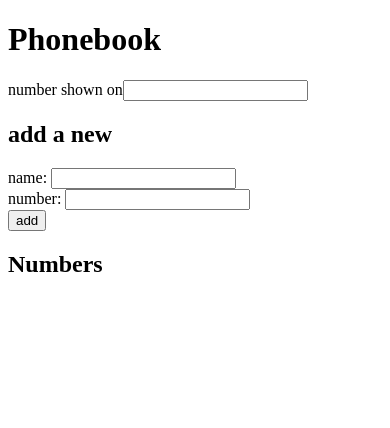
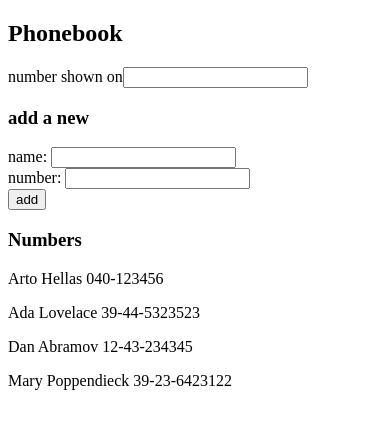
Before and after one commit to Ilmag/exercises, a React (Create React App) app in the folder part2/phonebook/: page / in a window 390 px wide. Shown: the top 428 px of the page. Built offline with nearby package versions, Linux system fonts and the light colour scheme.

Commit message:
2.10: The Phonebook Step5
2.10: The Phonebook Step5

```diff
--- a/part2/phonebook/src/App.js
+++ b/part2/phonebook/src/App.js
@@ -1,4 +1,7 @@
 import { useState } from "react";
+import Filter from "./components/Filter";
+import PersonForm from "./components/PersonForm";
+import Persons from "./components/Persons";
 
 const App = () => {
   const [persons, setPersons] = useState([
@@ -46,39 +49,31 @@ const App = () => {
       setPersons(persons.concat(newPerson));
       setNewName("");
       setNewNumber("");
+      setFilteredPersons(persons.concat(newPerson));
     }
   };
 
-  console.log(filterNumber);
-  console.log(filteredPersons);
-
   return (
     <div>
-      <h1>Phonebook</h1>
+      <h2>Phonebook</h2>
       <div>
-        number shown on
-        <input value={filterNumber} onChange={handleFilterNumber} />
+        <Filter
+          filterNumber={filterNumber}
+          handleFilterNumber={handleFilterNumber}
+        />
       </div>
       <div>
-        <h2>add a new</h2>
+        <h3>add a new</h3>
+        <PersonForm
+          addNewPerson={addNewPerson}
+          newName={newName}
+          handleNewName={handleNewName}
+          newNumber={newNumber}
+          handleNewNumber={handleNewNumber}
+        />
       </div>
-      <form onSubmit={addNewPerson}>
-        <div>
-          name: <input value={newName} onChange={handleNewName} />
-        </div>
-        <div>
-          number: <input value={newNumber} onChange={handleNewNumber} />
-        </div>
-        <div>
-          <button type="submit">add</button>
-        </div>
-      </form>
-      <h2>Numbers</h2>
-      {filteredPersons.map((person) => (
-        <p key={person.id}>
-          {person.name} {person.number}
-        </p>
-      ))}
+      <h3>Numbers</h3>
+      <Persons filteredPersons={filteredPersons} persons={persons} />
     </div>
   );
 };
--- /dev/null
+++ b/part2/phonebook/src/components/Filter.js
@@ -0,0 +1,10 @@
+const Filter = (props) => {
+  return (
+    <div>
+      number shown on
+      <input value={props.filterNumber} onChange={props.handleFilterNumber} />
+    </div>
+  );
+};
+
+export default Filter;
--- /dev/null
+++ b/part2/phonebook/src/components/PersonForm.js
@@ -0,0 +1,18 @@
+const PersonForm = (props) => {
+  return (
+    <form onSubmit={props.addNewPerson}>
+      <div>
+        name: <input value={props.newName} onChange={props.handleNewName} />
+      </div>
+      <div>
+        number:{" "}
+        <input value={props.newNumber} onChange={props.handleNewNumber} />
+      </div>
+      <div>
+        <button type="submit">add</button>
+      </div>
+    </form>
+  );
+};
+
+export default PersonForm;
--- /dev/null
+++ b/part2/phonebook/src/components/Persons.js
@@ -0,0 +1,26 @@
+import React from "react";
+const Persons = (props) => {
+  if (props.filteredPersons.length > 0) {
+    return (
+      <div>
+        {props.filteredPersons.map((person) => (
+          <p key={person.id}>
+            {person.name} {person.number}
+          </p>
+        ))}
+      </div>
+    );
+  } else {
+    return (
+      <div>
+        {props.persons.map((person) => (
+          <p key={person.id}>
+            {person.name} {person.number}
+          </p>
+        ))}
+      </div>
+    );
+  }
+};
+
+export default Persons;
```
